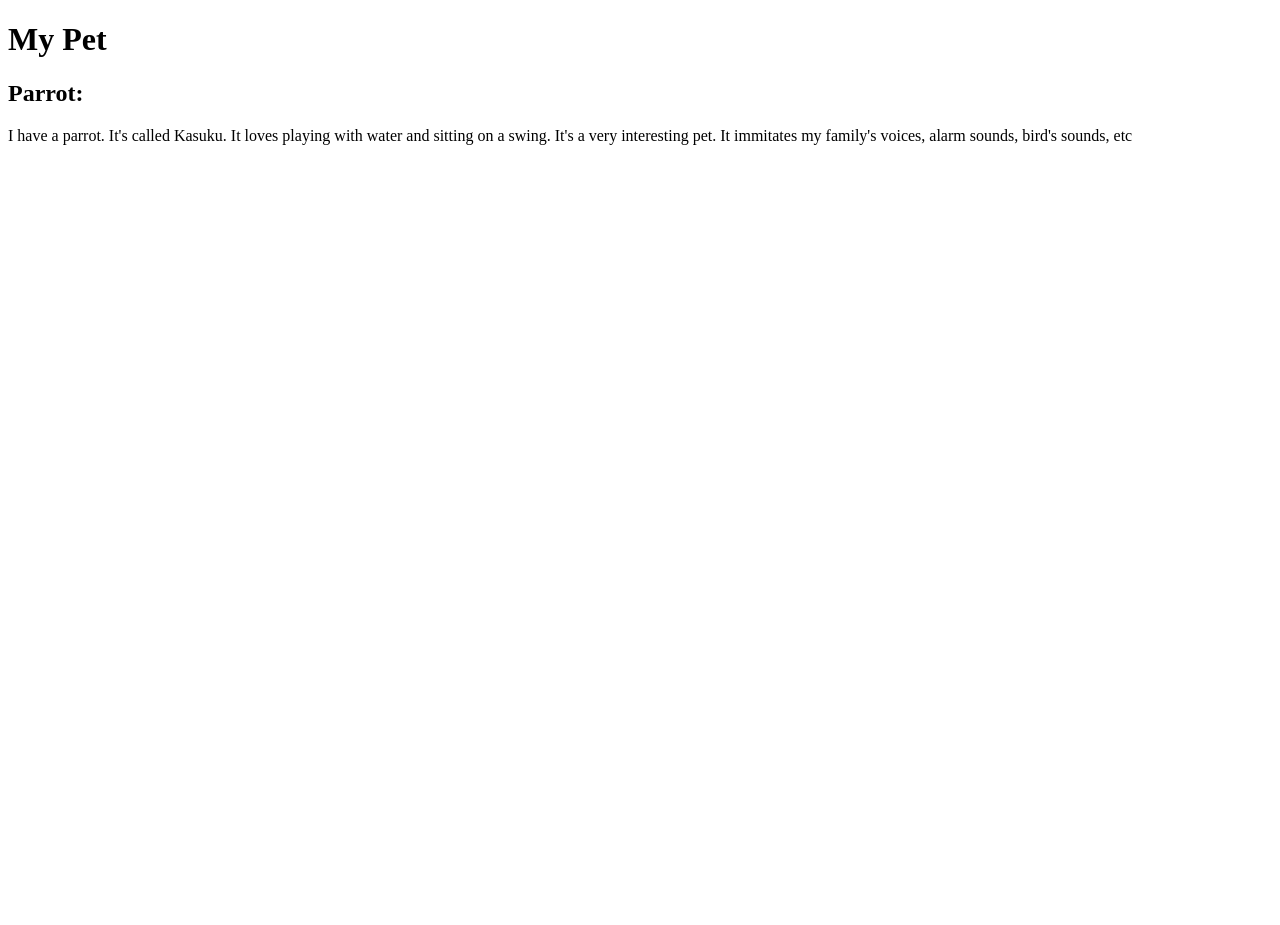
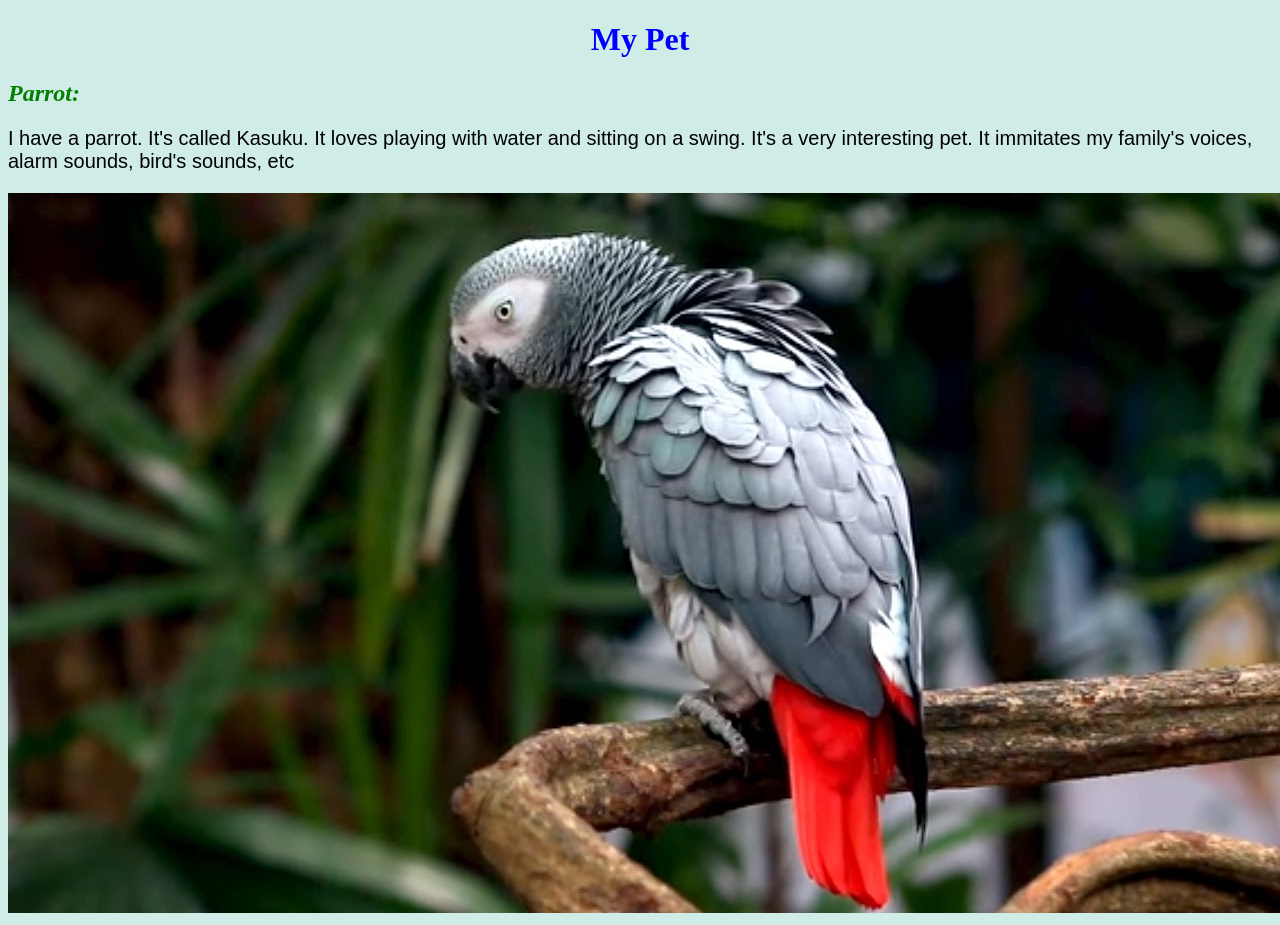
Before and after one commit to AnumAsif/my-pet, a plain HTML site: page index.html in a window 1280 px wide. Before the commit the page ends 800 px from the top, so only its background shows below. Drawn offline with Linux system fonts and the light colour scheme.

Commit message:
add css style sheet

```diff
--- /dev/null
+++ b/css/styles.css
@@ -0,0 +1,23 @@
+h1 {
+  color: blue;
+  text-align: center;
+}
+h2 {
+  color: green;
+  font-style: italic;
+
+}
+body {
+  background-color: #D0ECE7;
+}
+p ,li{
+  font-size: 20px;
+  font-style: normal;
+  font-family: fantasy;
+}
+strong {
+  font-style: italic;
+}
+em {
+  font-weight: bold;
+}
--- a/index.html
+++ b/index.html
@@ -3,11 +3,13 @@
   <head>
     <meta charset="utf-8">
     <title>My Pet</title>
+    <link rel="stylesheet" href="css/styles.css" type="text/css">
   </head>
   <body>
     <h1>My Pet</h1>
     <h2>Parrot:</h2>
     <p>I have a parrot. It's called Kasuku. It loves playing with water and sitting on a swing. It's a very interesting pet.
     It immitates my family's voices, alarm sounds, bird's sounds, etc</p>
+    <img src="images/kasuku.jpg" alt="image of my parrot">
   </body>
 </html>
```
